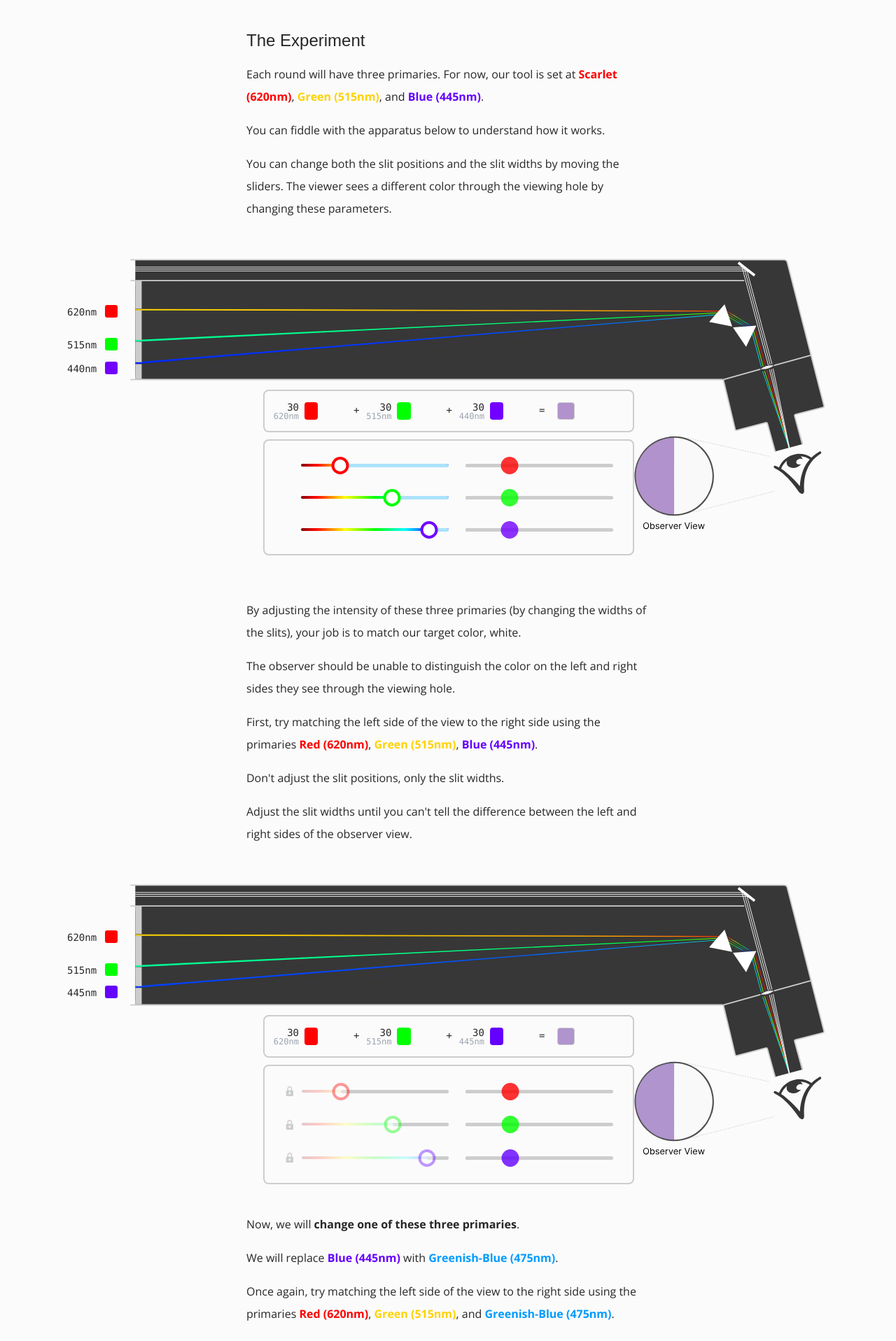
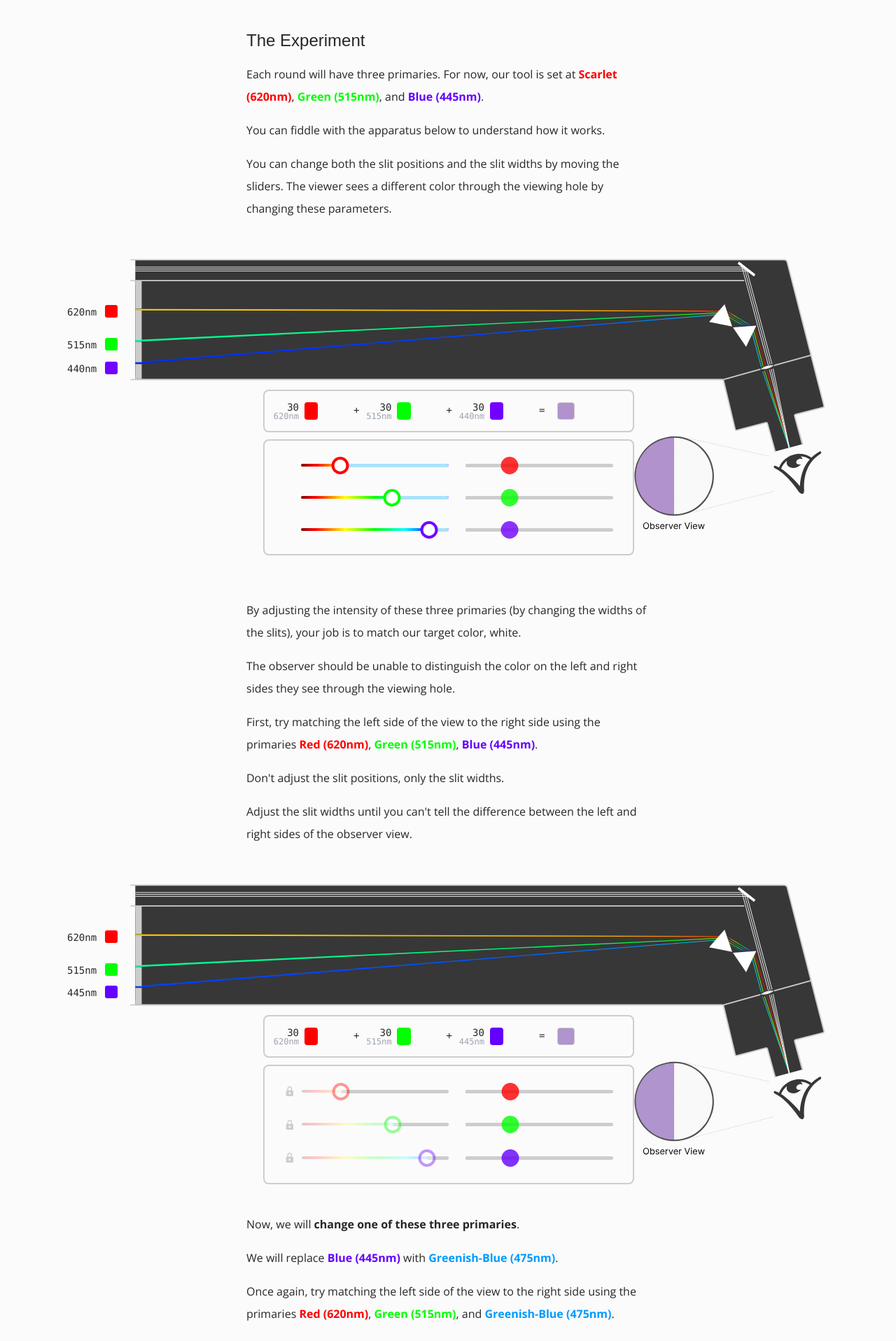
Before and after one commit to wandell/maxwell-color-experiment, a Next.js app: page / in a window 1280 px wide. Shown: the part 7200-9117 px from the top of the page at 70% size. Built offline with nearby package versions, Linux system fonts and the light colour scheme; a web font is replaced by a local one.

Commit message:
Fix green color for text

```diff
--- a/src/app/page.tsx
+++ b/src/app/page.tsx
@@ -266,7 +266,7 @@ export default function Home() {
         <p className="max-w-prose leading-loose mb-4">
           Each round will have three primaries. For now, our tool is set at{" "}
           <b style={{ color: rgbToCSSStyle(nmToRGB(620)) }}>Scarlet (620nm)</b>,{" "}
-          <b style={{ color: rgbToCSSStyle(nmToRGB(580)) }}> Green (515nm)</b>,
+          <b style={{ color: rgbToCSSStyle(nmToRGB(515)) }}> Green (515nm)</b>,
           and{" "}
           <b style={{ color: rgbToCSSStyle(nmToRGB(445)) }}> Blue (445nm)</b>.
         </p>
@@ -300,7 +300,7 @@ export default function Home() {
           First, try matching the left side of the view to the right side using
           the primaries{" "}
           <b style={{ color: rgbToCSSStyle(nmToRGB(620)) }}>Red (620nm)</b>,{" "}
-          <b style={{ color: rgbToCSSStyle(nmToRGB(580)) }}>Green (515nm)</b>,{" "}
+          <b style={{ color: rgbToCSSStyle(nmToRGB(515)) }}>Green (515nm)</b>,{" "}
           <b style={{ color: rgbToCSSStyle(nmToRGB(445)) }}>Blue (445nm)</b>.{" "}
         </p>
         <p className="max-w-prose leading-loose mb-4">
@@ -333,7 +333,7 @@ export default function Home() {
           Once again, try matching the left side of the view to the right side
           using the primaries{" "}
           <b style={{ color: rgbToCSSStyle(nmToRGB(620)) }}>Red (620nm)</b>,{" "}
-          <b style={{ color: rgbToCSSStyle(nmToRGB(580)) }}>Green (515nm)</b>,
+          <b style={{ color: rgbToCSSStyle(nmToRGB(515)) }}>Green (515nm)</b>,
           and{" "}
           <b style={{ color: rgbToCSSStyle(nmToRGB(475)) }}>
             Greenish-Blue (475nm)
```
